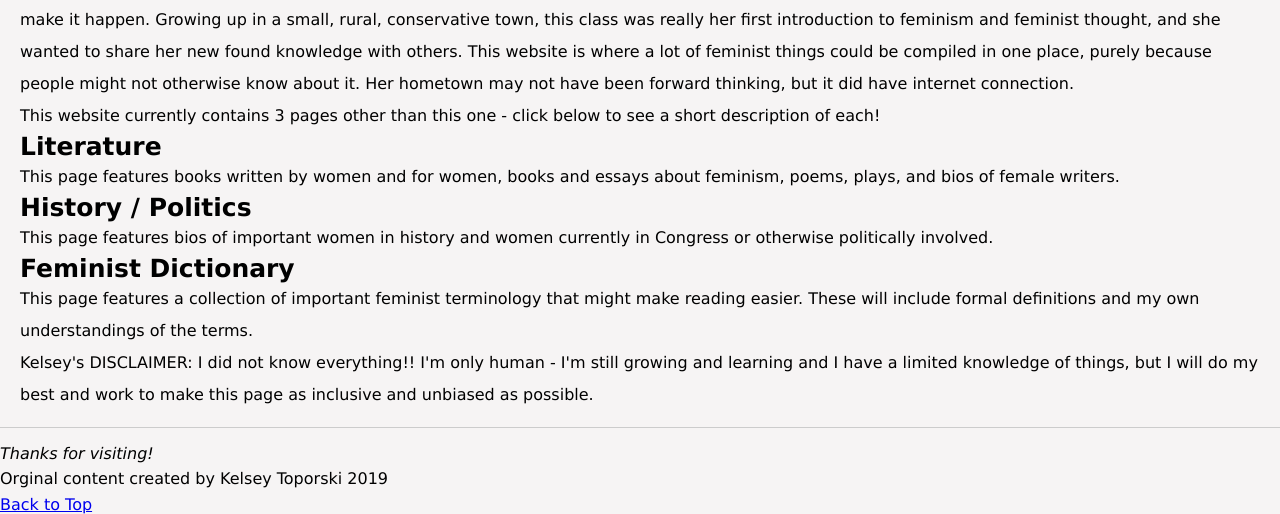
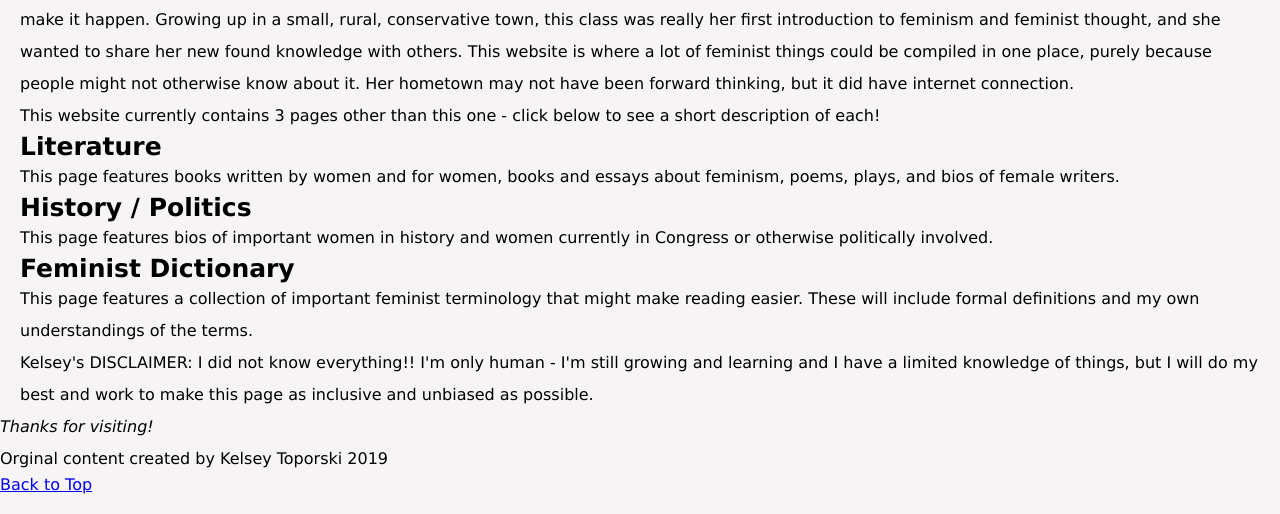
Before and after one commit to Swaiters/womansweb, a plain HTML site: page index.html in a window 1280 px wide. Shown: the part 1083-1597 px from the top of the page. Drawn offline with Linux system fonts and the light colour scheme.

Commit message:
Add files via upload

```diff
--- a/index.html
+++ b/index.html
@@ -77,10 +77,7 @@
   </main>
 
   <footer>
-    <p class="thanks">
-      <hr>
-      <i> Thanks for visiting!</i>
-    </p>
+    <p class="thanks"> <i> Thanks for visiting!</i></p>
     <p>Orginal content created by Kelsey Toporski 2019</p>
     <a href="#main">Back to Top</a>
   </footer>
```
